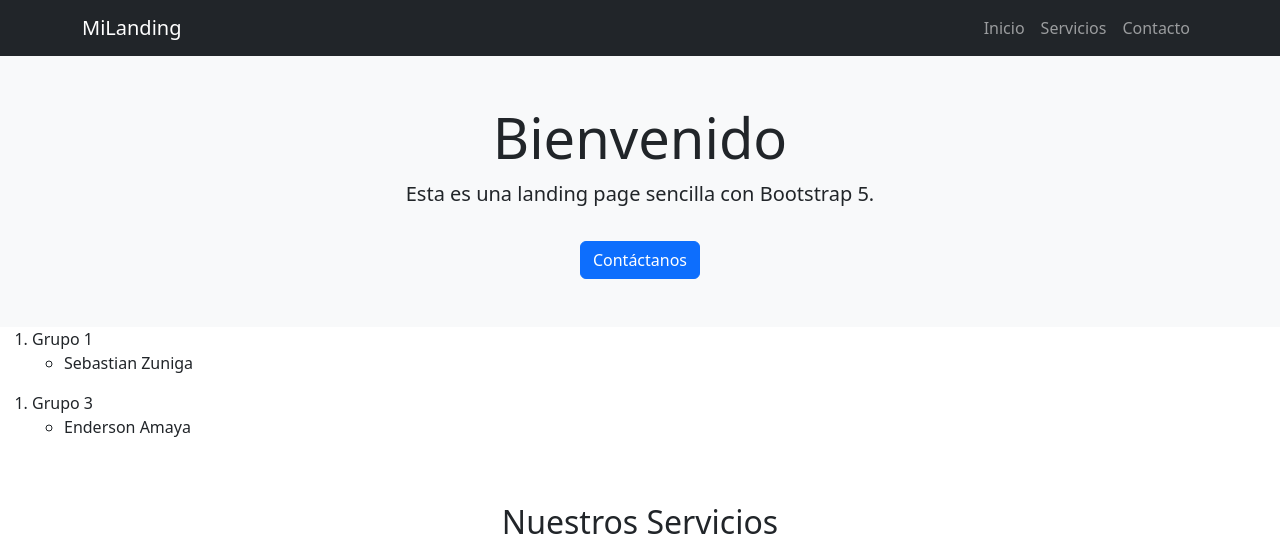
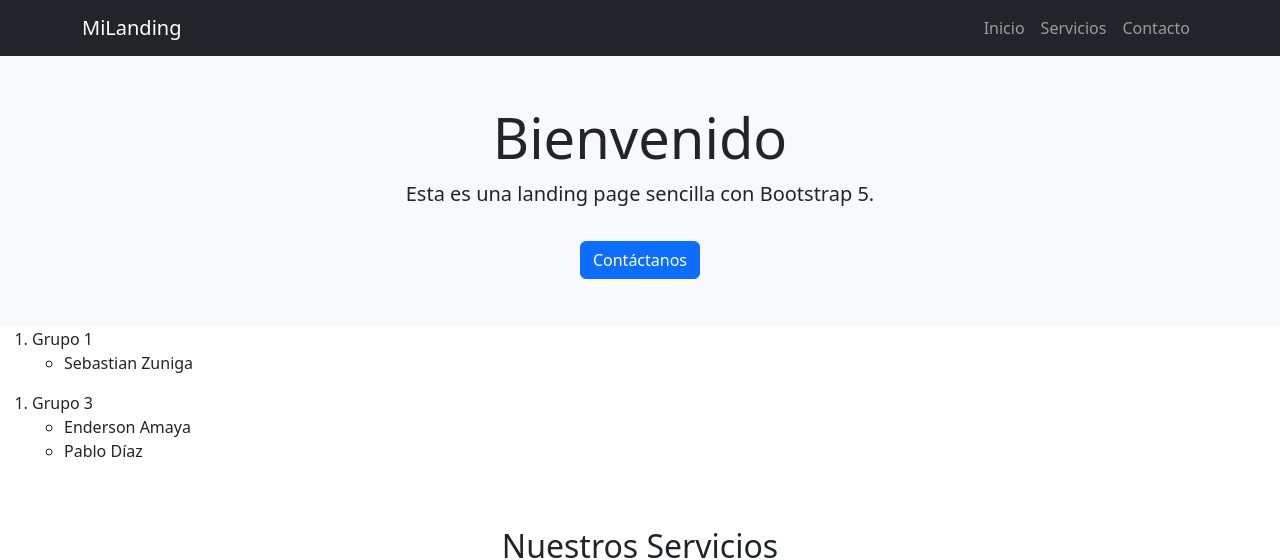
Before and after one commit to Gh0stRaccoon/simple_page_bootstrap, a plain HTML site: page index.html in a window 1280 px wide. Shown: the top 560 px of the page. Drawn offline with nearby package versions, Linux system fonts and the light colour scheme; grey boxes are pictures that could not be loaded.

Commit message:
aregar nombre

```diff
--- a/index.html
+++ b/index.html
@@ -61,6 +61,7 @@
         Grupo 3
         <ul>
           <li>Enderson Amaya</li>
+          <li>Pablo Díaz</li>
         </ul>
       </li>
     </ol>
```
